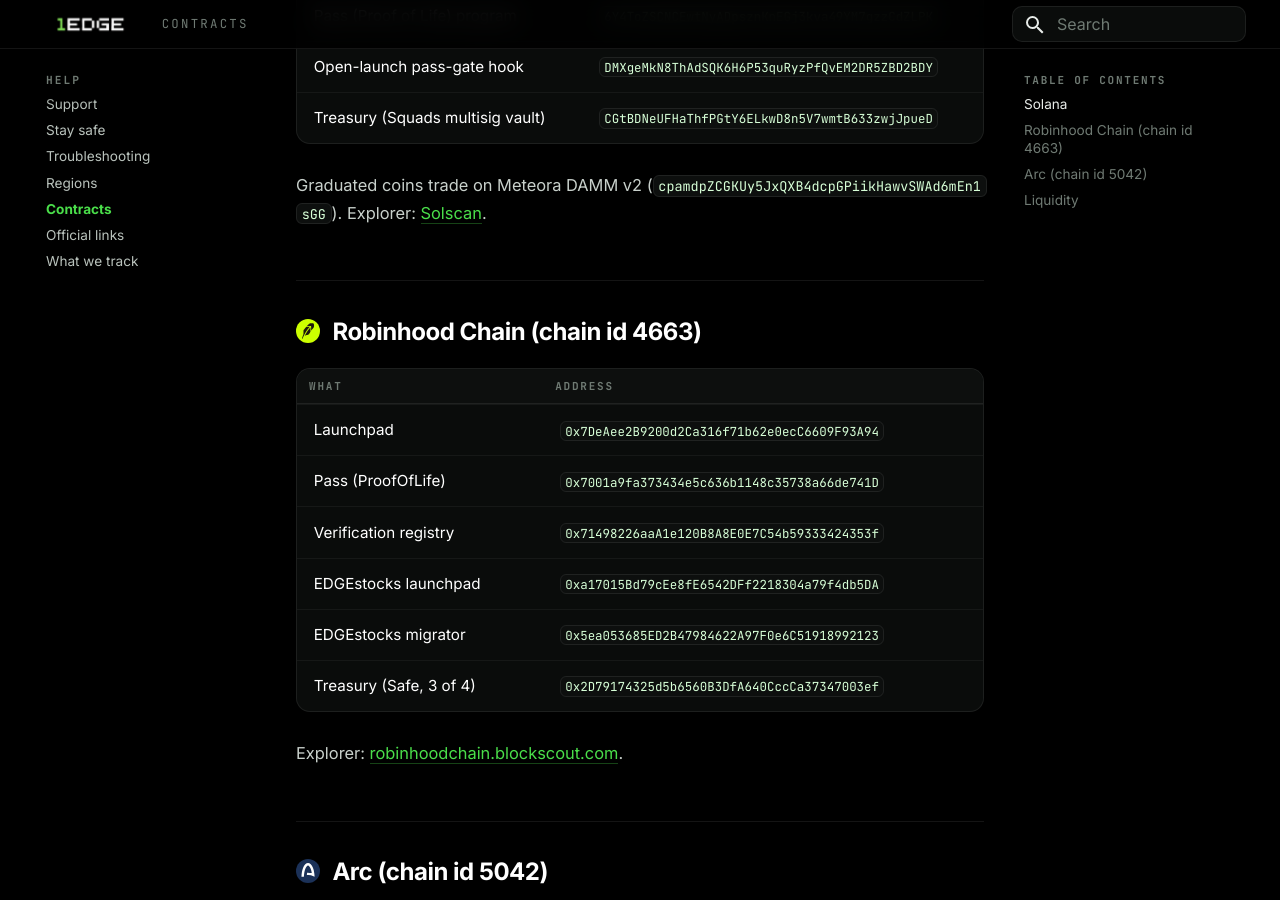
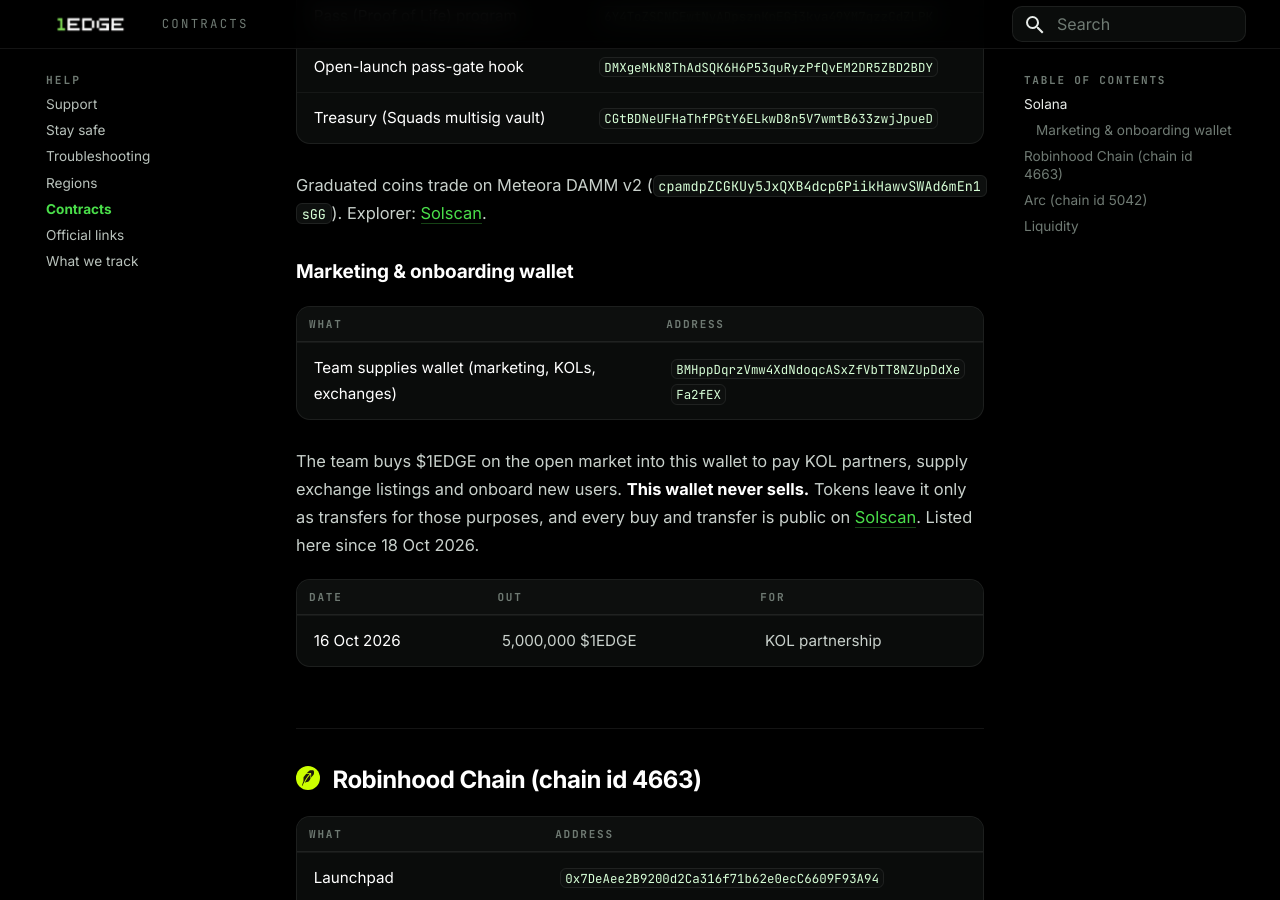
Before and after one commit to Tedz-1edge/1edge-docs, an MkDocs documentation site: the page built from docs/help/contracts.md, in a window 1280 px wide and 900 px high, scrolled down 534 px. Built offline with MkDocs 1.6.1 and Material for MkDocs 9.7.7, drawn with Linux system fonts in a browser that asks for light colours.

Commit message:
Contracts: list the team marketing & onboarding wallet (BMHpp…2fEX), never sells, outflow log
Co-Authored-By: Claude Opus 5.5 <noreply@anthropic.com>

```diff
--- a/docs/help/contracts.md
+++ b/docs/help/contracts.md
@@ -18,6 +18,18 @@ description: 1EDGE's mainnet programs and contracts on Solana, Robinhood Chain a
 | Treasury (Squads multisig vault) | `CGtBDNeUFHaThfPGtY6ELkwD8n5V7wmtB633zwjJpueD` |
 
 Graduated coins trade on Meteora DAMM v2 (`cpamdpZCGKUy5JxQXB4dcpGPiikHawvSWAd6mEn1sGG`). Explorer: [Solscan](https://solscan.io).
+
+### Marketing & onboarding wallet
+
+| What | Address |
+|---|---|
+| Team supplies wallet (marketing, KOLs, exchanges) | `BMHppDqrzVmw4XdNdoqcASxZfVbTT8NZUpDdXeFa2fEX` |
+
+The team buys $1EDGE on the open market into this wallet to pay KOL partners, supply exchange listings and onboard new users. **This wallet never sells.** Tokens leave it only as transfers for those purposes, and every buy and transfer is public on [Solscan](https://solscan.io/account/BMHppDqrzVmw4XdNdoqcASxZfVbTT8NZUpDdXeFa2fEX). Listed here since 18 Oct 2026.
+
+| Date | Out | For |
+|---|---|---|
+| 16 Oct 2026 | 5,000,000 $1EDGE | KOL partnership |
 
 ## <img class="mark" src="../../assets/marks/chain-rh.svg" alt=""> Robinhood Chain (chain id 4663)
 
```
